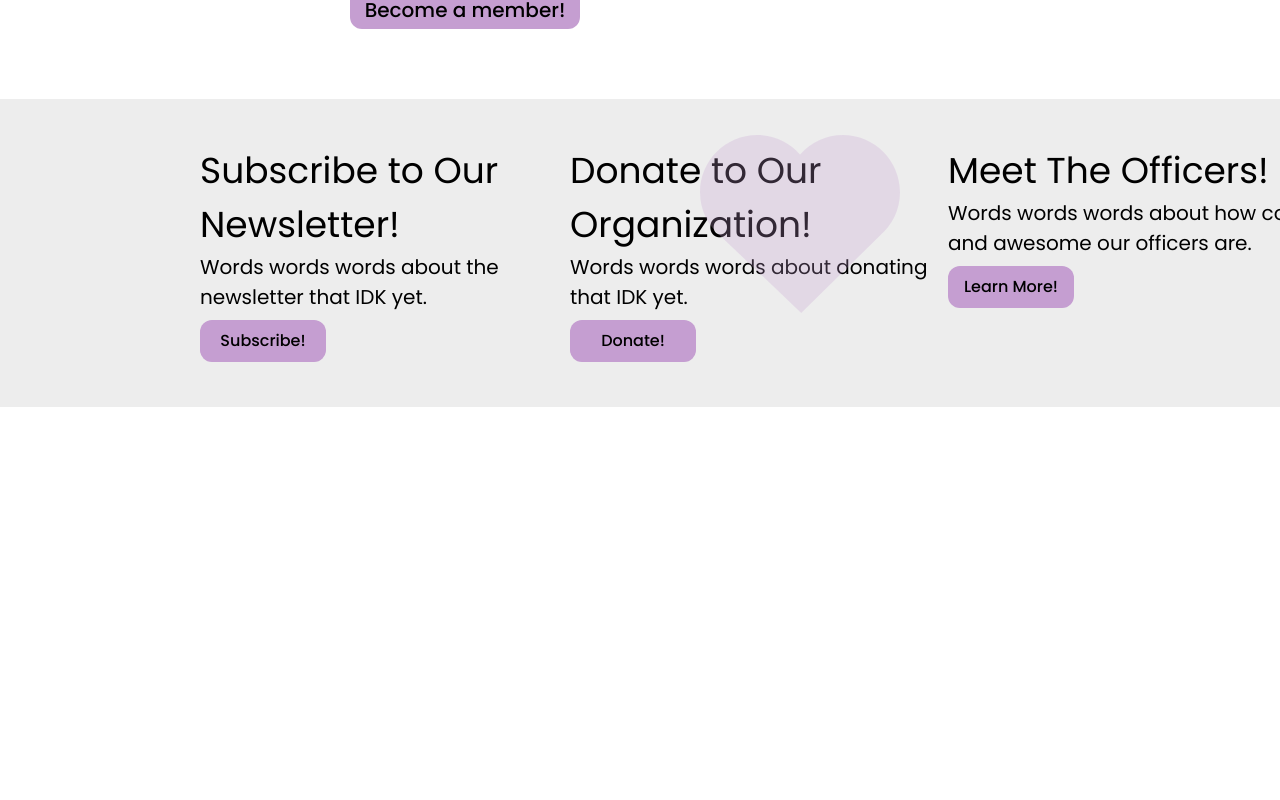
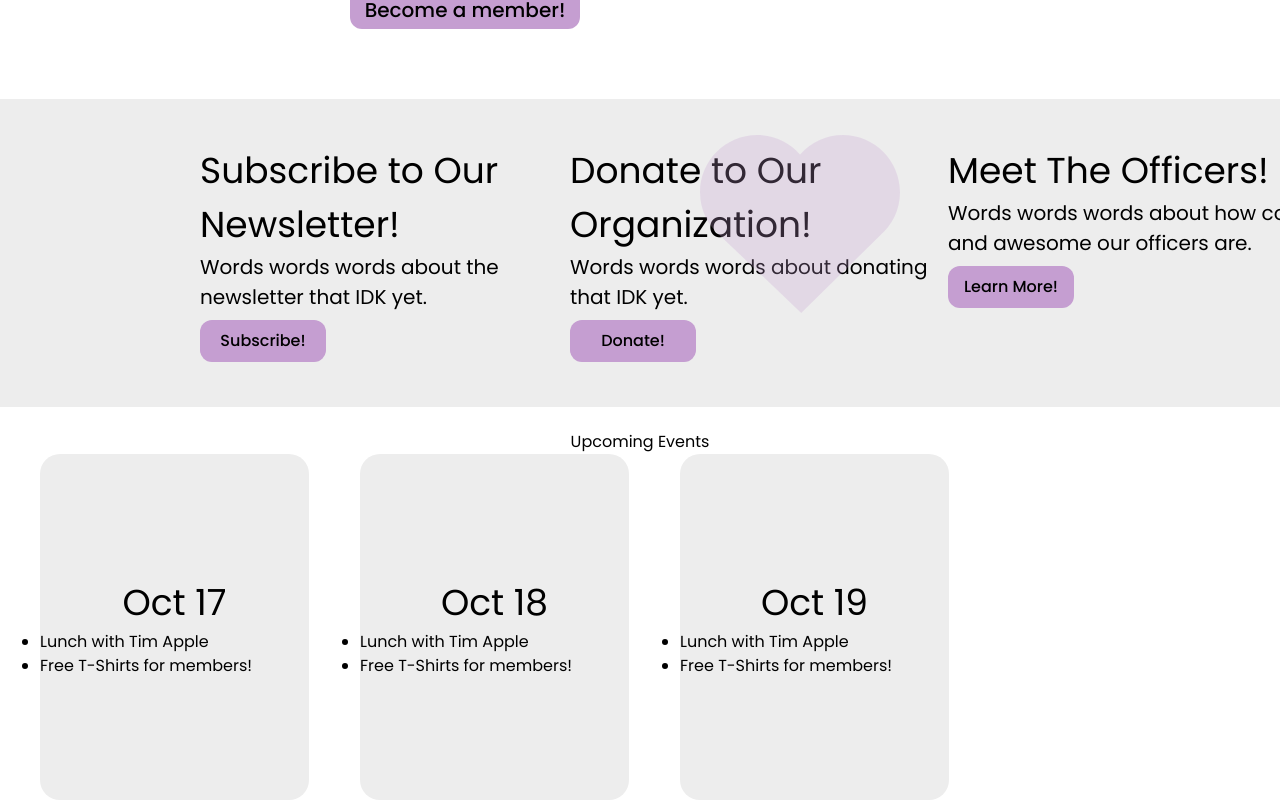
Before and after one commit to CSGirlsUH/csgirls-website, a React (Vite) app in the folder csgwebsite/: page / in a window 1280 px wide. Shown: the part 664-1464 px from the top of the page. Before the commit the page ends 1071 px from the top, so only its background shows below. Built offline with nearby package versions, Linux system fonts and the light colour scheme.

Commit message:
feat: Formatting UpEvents.tsx

```diff
--- a/csgwebsite/src/App.tsx
+++ b/csgwebsite/src/App.tsx
@@ -2,6 +2,8 @@ import react from "react";
 import Navbar from "./components/Navbar";
 import Hero from "./components/Hero";
 import OrgActions from "./components/OrgActions";
+import UpEvents from "./components/UpEvents";
+import Carousel from "./components/Carousel";
 
 function App() {
   return (
@@ -18,6 +20,10 @@ function App() {
         <section>
           <OrgActions />
         </section>
+
+        <section>
+          <UpEvents />
+        </section>
       </div>
     </>
   );
--- a/csgwebsite/src/components/Carousel.tsx
+++ b/csgwebsite/src/components/Carousel.tsx
@@ -1,7 +1,7 @@
 import React from "react";
 
 const Carousel = () => {
-  return <div>Carousel</div>;
+  return <div></div>;
 };
 
 export default Carousel;
--- a/csgwebsite/src/components/UpEvents.tsx
+++ b/csgwebsite/src/components/UpEvents.tsx
@@ -2,13 +2,41 @@ import React from "react";
 
 const UpEvents = () => {
   return (
-    <div>
-      <h1>Upcoming Events</h1>
-      {/* All Sliders Cards */}
-      <div>
-        <div></div>
+    <>
+      <div className="pt-[23px]">
+        <h1 className="flex flex-row justify-center">Upcoming Events</h1>
+        {/* All Sliders Cards */}
+        <div className="pl-10">
+          <div className="flex flex-row">
+            <div className="bottom flex flex-col justify-center items-start w-[269px] h-[346px] mr-[51px] bg-bggray rounded-[20px]">
+              <h1 className="flex text-[36px] text-medium self-center ">
+                Oct 17
+              </h1>
+              <ul className="list-disc">
+                <li>Lunch with Tim Apple</li>
+                <li>Free T-Shirts for members!</li>
+              </ul>
+            </div>
+            <div className="bottom flex flex-col justify-center items-start w-[269px] h-[346px] mr-[51px] bg-bggray rounded-[20px]">
+              <h1 className="text-[36px] text-medium self-center top-0">
+                Oct 18
+              </h1>
+              <ul className="list-disc">
+                <li>Lunch with Tim Apple</li>
+                <li>Free T-Shirts for members!</li>
+              </ul>
+            </div>
+            <div className="bottom flex flex-col justify-center items-start w-[269px] h-[346px] mr-[51px] bg-bggray rounded-[20px]">
+              <h1 className="text-[36px] text-medium self-center">Oct 19</h1>
+              <ul className="list-disc">
+                <li>Lunch with Tim Apple</li>
+                <li>Free T-Shirts for members!</li>
+              </ul>
+            </div>
+          </div>
+        </div>
       </div>
-    </div>
+    </>
   );
 };
 
```
